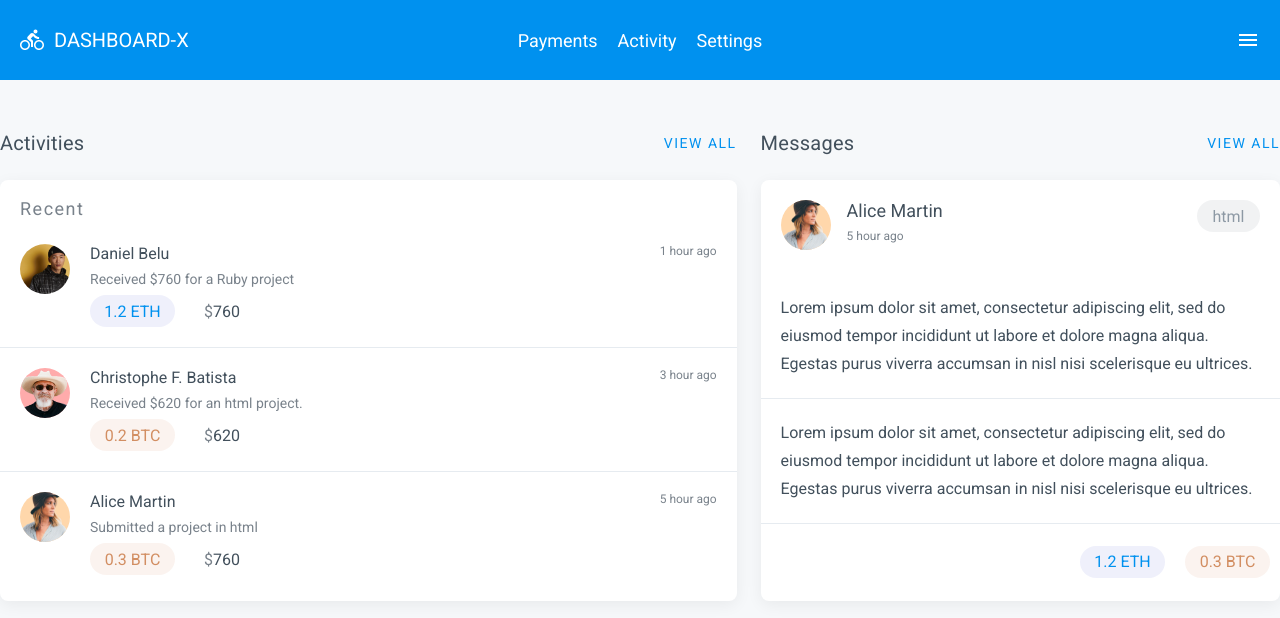
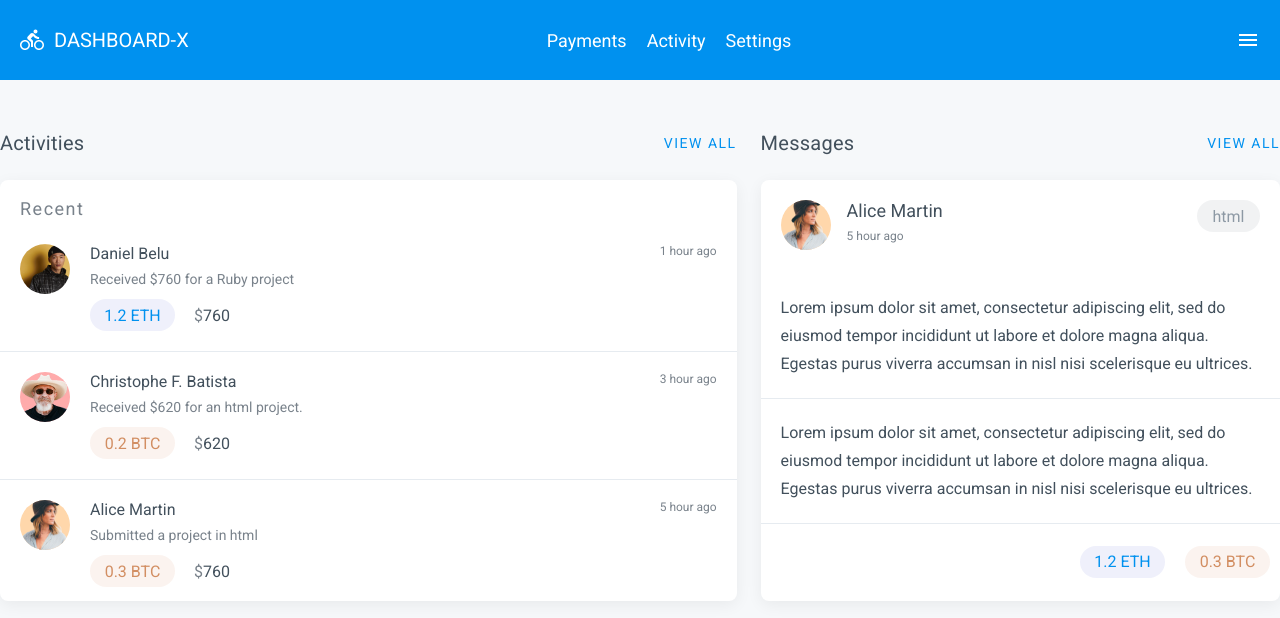
Before and after one commit to Germs31/ntt-dashboard, a React (Create React App) app: page / in a window 1280 px wide. Shown: the top 618 px of the page. Built offline with nearby package versions, Linux system fonts and the light colour scheme.

Commit message:
update css styles

```diff
--- a/src/App.css
+++ b/src/App.css
@@ -36,9 +36,11 @@
 
 .nav-container .routes ul{
     display: flex;
+    justify-content: space-between;
     list-style: none;
     text-decoration: none;
     padding: 0;
+    width: 50%;
 }
 
 .nav-container .routes ul li {
@@ -117,12 +119,12 @@
     font-size: 14px;
     color: #79828b;
     text-decoration: none solid rgb(121, 130, 139);
-    margin-bottom: 8px;
+    margin-bottom: 12px;
 }
 .activity .activity-body .user-info .pay-out{
     display: flex;
     align-items: center;
-    width: 150px;
+    width: 140px;
     justify-content: space-between;
 }
 .activity .activity-body .user-info .pay-out .price-paid {
```
